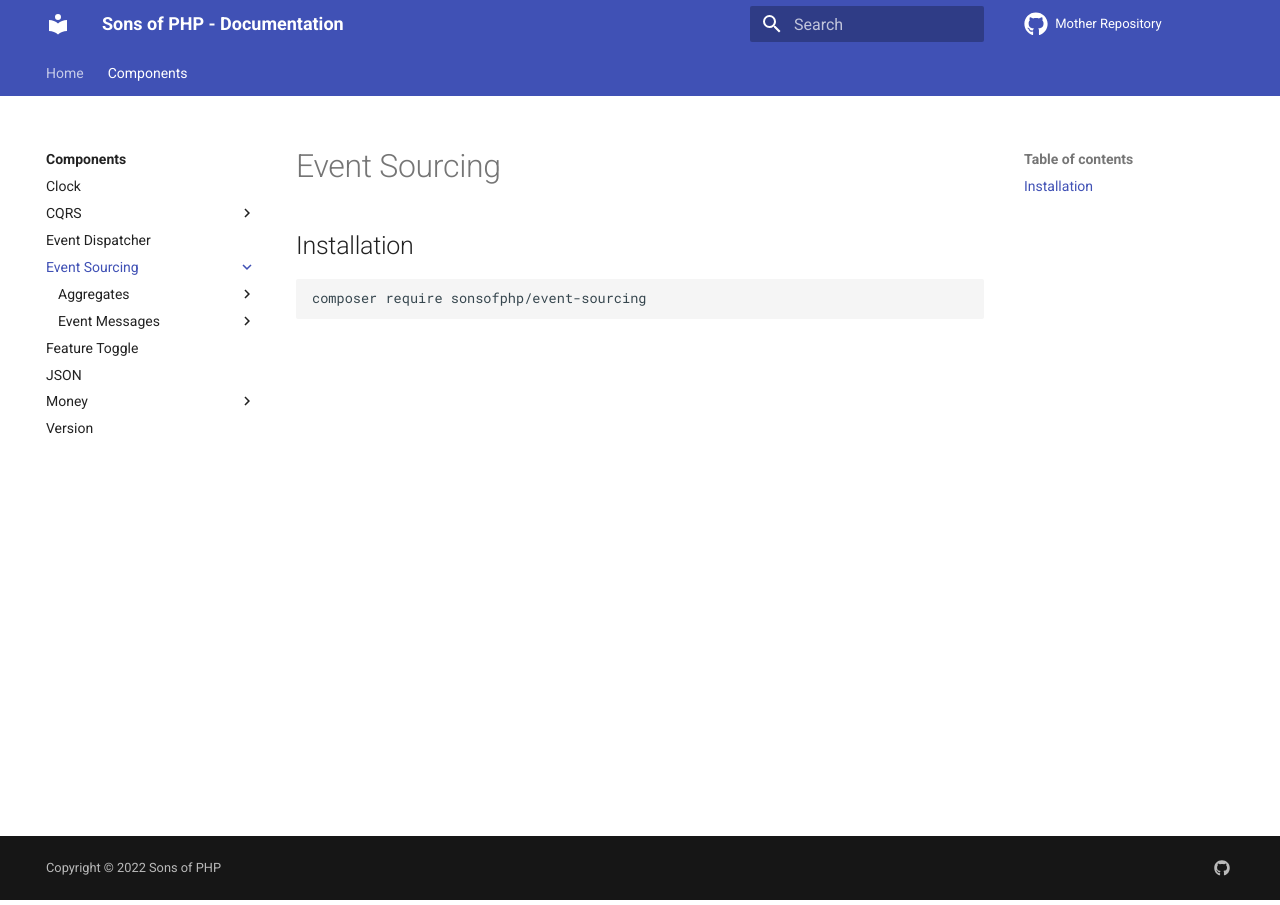
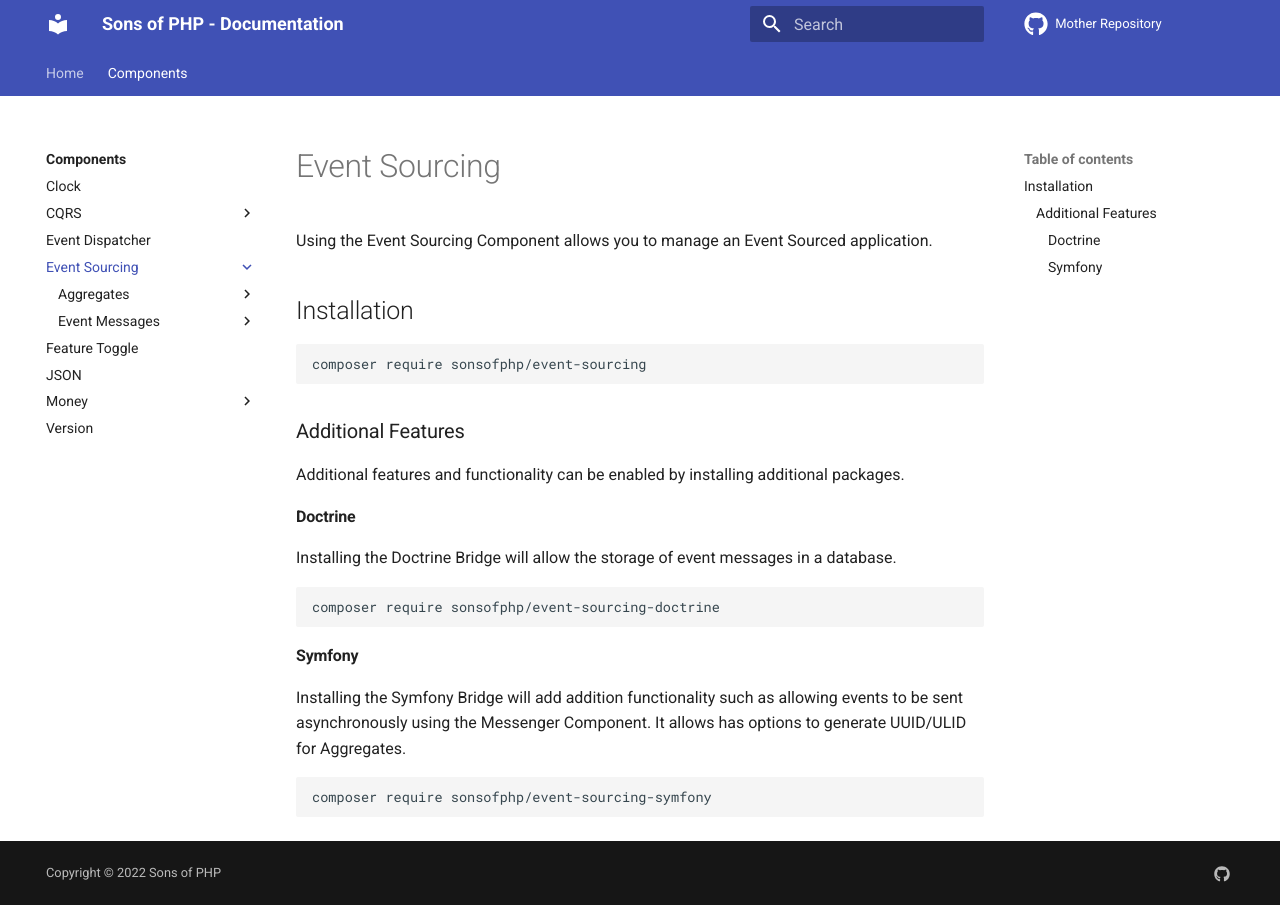
Before and after one commit to SonsOfPHP/sonsofphp-docs, an MkDocs documentation site: the page built from docs/components/event-sourcing/index.md, in a window 1280 px wide. Built offline with MkDocs 1.6.1 and Material for MkDocs 9.7.7, drawn with Linux system fonts in a browser that asks for light colours; comment, search, counter and statistics services are not loaded.

Commit message:
various updates

````diff
--- a/docs/components/event-sourcing/index.md
+++ b/docs/components/event-sourcing/index.md
@@ -4,8 +4,35 @@
 
 # Event Sourcing
 
+Using the Event Sourcing Component allows you to manage an Event Sourced
+application.
+
 ## Installation
 
 ```shell
 composer require sonsofphp/event-sourcing
 ```
+
+### Additional Features
+
+Additional features and functionality can be enabled by installing additional
+packages.
+
+#### Doctrine
+
+Installing the Doctrine Bridge will allow the storage of event messages in a
+database.
+
+```shell
+composer require sonsofphp/event-sourcing-doctrine
+```
+
+#### Symfony
+
+Installing the Symfony Bridge will add addition functionality such as allowing
+events to be sent asynchronously using the Messenger Component. It allows has
+options to generate UUID/ULID for Aggregates.
+
+```shell
+composer require sonsofphp/event-sourcing-symfony
+```
--- a/mkdocs.yml
+++ b/mkdocs.yml
@@ -44,7 +44,7 @@
     - pymdownx.inlinehilite
     - pymdownx.snippets
     - pymdownx.superfences
-
+    - pymdownx.emoji
 
 nav:
     - Home:
@@ -53,6 +53,7 @@
         - Contributing: contributing.md
         - Getting Help: getting-help.md
         - Code of Conduct: code-of-conduct.md
+        - Security Policy: security.md
     - Components:
         - components/index.md
         - Clock: components/clock/index.md
````
Also changed, not shown: docs/components/event-sourcing/event-messages/storage/index.md (+6 -5 lines), docs/components/index.md (+5 -1 lines), docs/security.md (added, +16 -0 lines).
